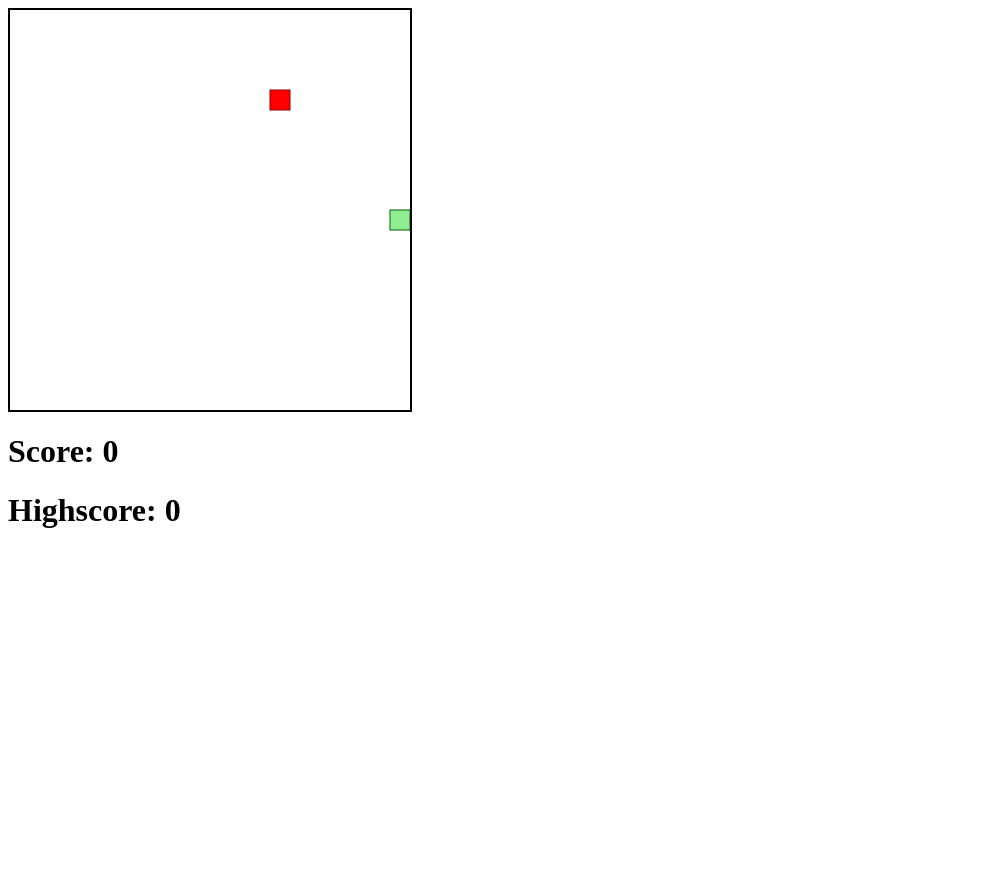
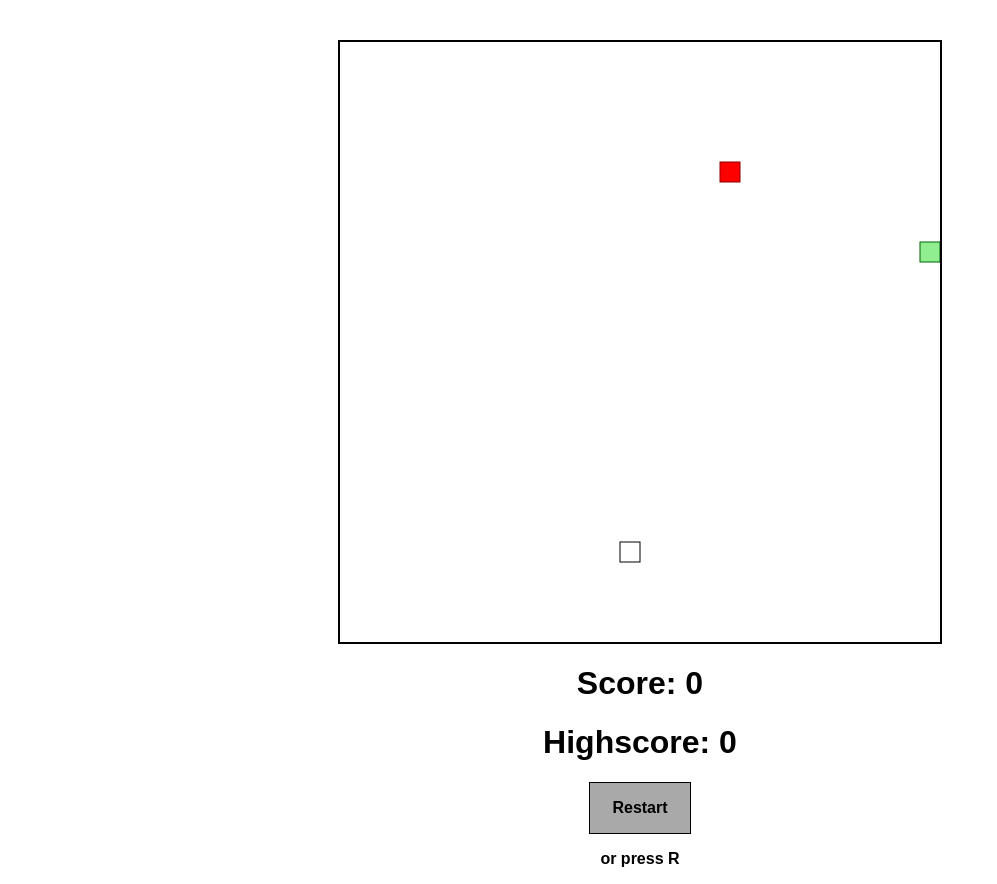
Before and after one commit to krisz3001/KPP, a plain HTML site: page index.html in a window 1280 px wide. Shown: the whole page, without its empty margins (0-997 px from the left). Before the commit the page ends 800 px from the top, so only its background shows below. Drawn offline with Linux system fonts and the light colour scheme.

Commit message:
Add files via upload

```diff
--- a/index.html
+++ b/index.html
@@ -1,114 +1,194 @@
 <html>
     <head>
         <title>Kígyók kígyóznak</title>
+		<style>
+			#jatek{
+				margin: auto;
+				text-align: center;
+				margin-top: 5vh;
+			}
+			canvas{
+				border: 2px black solid;
+			}
+			h1, p{
+				font-family: Arial;
+			}
+			#restart{
+				border: 1px solid black;
+				width: 100px;
+				margin: auto;
+				font-family: Arial;
+				font-weight: bold;
+				background-color: darkgray;
+			}
+			#restart:hover{
+				border: 1px solid black;
+				width: 100px;
+				margin: auto;
+				font-family: Arial;
+				font-weight: bold;
+				background-color: white;
+				cursor: pointer;
+			}
+			p{
+				font-weight: bold;
+			}
+	</style>
     </head>
-    <canvas id="board" width="400" height="400" style="border: 2px black solid;"></canvas>
-    <h1 id="score">Score: 0</h1>
-    <h1 id="hs">Highscore: 0</h1>
+	<body>
+		<div id="jatek">
+			<canvas id="board" width="600" height="600"></canvas>
+			<h1 id="score">Score: 0</h1>
+			<h1 id="hs">Highscore: 0</h1>
+			<div id="restart" onclick="return window.location.reload(true)">
+				<p>Restart</p>
+			</div>
+			<p>or press R</p>
+		</div>
+	</body>
     <script>
-        const board = document.getElementById("board");
-        const board_ctx = board.getContext("2d");
+        const board = document.getElementById("board")
+        const board_ctx = board.getContext("2d")
 
         let snake = [
             {x: 200, y: 200},
             {x: 180, y: 200}
-        ];
+        ]
 
-        let dx = 20;
-        let dy = 0;
-        let turning = false;
-        let score = 0;
-        let hs = 0;
-        if(localStorage.getItem('hs') != null) hs = localStorage.getItem('hs');
-        document.getElementById('hs').innerHTML = "Highscore: " + hs;
-        let food_x;
-        let food_y;
-        main();
-        food();
+        let dx = 20
+        let dy = 0
+        let turning = false
+        let score = 0
+        let hs = 0
+        if(localStorage.getItem('hs') != null) hs = localStorage.getItem('hs')
+        document.getElementById('hs').innerHTML = "Highscore: " + hs
+        let food_x
+        let food_y
+		let obstacle_x
+		let obstacle_y
+		let obstacles = []
+        main()
+        food()
+		obstacle()
         function drawPart(part){
-            board_ctx.fillStyle = 'lightgreen';
-            board_ctx.strokeStyle = 'darkgreen';
-            board_ctx.fillRect(part.x, part.y, 20, 20);
-            board_ctx.strokeRect(part.x, part.y, 20, 20);
+            board_ctx.fillStyle = 'lightgreen'
+            board_ctx.strokeStyle = 'darkgreen'
+            board_ctx.fillRect(part.x, part.y, 20, 20)
+            board_ctx.strokeRect(part.x, part.y, 20, 20)
         }
         function draw(){
-            snake.forEach(drawPart);
+            snake.forEach(drawPart)
         }
         function clear(){
-            board_ctx.fillStyle = "white";
-            board_ctx.strokeStyle = "white";
-            board_ctx.fillRect(0, 0, board.width, board.height);
+            board_ctx.fillStyle = "white"
+            board_ctx.strokeStyle = "white"
+            board_ctx.fillRect(0, 0, board.width, board.height)
         }
         function move(){
-            const head = {x: snake[0].x + dx, y: snake[0].y + dy};
-            snake.unshift(head);
-            const eaten = snake[0].x === food_x && snake[0].y === food_y;
+            const head = {x: snake[0].x + dx, y: snake[0].y + dy}
+            snake.unshift(head)
+            const eaten = snake[0].x === food_x && snake[0].y === food_y
             if(eaten){
-                food();
-                score+=1;
-                document.getElementById('score').innerHTML = "Score: " + score;
-                if(score>hs) hs = score;
-                localStorage.setItem('hs',score);
-                document.getElementById('hs').innerHTML = "Highscore: " + hs;
+                food()
+                score+=1
+				if(score%5==0) obstacle()
+                document.getElementById('score').innerHTML = "Score: " + score
+                if(score>hs){
+					hs = score
+					localStorage.setItem('hs',score)
+				}
+                document.getElementById('hs').innerHTML = "Highscore: " + hs
             }
-            else snake.pop();
+            else snake.pop()
         }
-        document.addEventListener("keydown", change_direction);
+        document.addEventListener("keydown", change_direction)
         function change_direction(event){
-            const keyPressed = event.keyCode;
-            if(turning) return;
-            turning = true;
+            const keyPressed = event.keyCode
+			if(keyPressed == 82) window.location.reload(true)
+            if(turning) return
+            turning = true
             if(keyPressed == 37 && dx != 20 || keyPressed == 65 && dx != 20){
-                dx = -20;
-                dy = 0;
+                dx = -20
+                dy = 0
             }
             if(keyPressed == 38 && dy != 20 || keyPressed == 87 && dy != 20){
-                dx = 0;
-                dy = -20;
+                dx = 0
+                dy = -20
             }
             if(keyPressed == 39 && dx != -20 || keyPressed == 68 && dx != -20){
-                dx = 20;
-                dy = 0;
+                dx = 20
+                dy = 0
             }
             if(keyPressed == 40 && dy != -20 || keyPressed == 83 && dy != -20){
-                dx = 0;
-                dy = 20;
+                dx = 0
+                dy = 20
             }
         }
         function end(){
             for(let i = 4; i < snake.length; i++){
-                if(snake[i].x == snake[0].x && snake[i].y == snake [0].y) return true;
+                if(snake[i].x == snake[0].x && snake[i].y == snake [0].y) return true
             }
-            return snake[0].x < 0 || snake[0].x > board.width - 20 || snake[0].y < 0 || snake[0].y > board.height - 20;
+			const obstacle_hit = snake[0].x === obstacle_x && snake[0].y === obstacle_y
+            return snake[0].x < 0 || snake[0].x > board.width - 20 || snake[0].y < 0 || snake[0].y > board.height - 20 || obstacle_hit
         }
         function random_food(min,max){
-            return Math.round((Math.random()*(max-min)+min)/20)*20;
+            return Math.round((Math.random()*(max-min)+min)/20)*20
         }
         function food(){
-            food_x = random_food(0, board.width - 20);
-            food_y = random_food(0, board.height - 20);
+            food_x = random_food(0, board.width - 20)
+            food_y = random_food(0, board.height - 20)
             snake.forEach(function snake_eaten(part){
-                const has_eaten = part.x == food_x && part.y == food_y;
-                if(has_eaten) food();
-            });
+                const has_eaten = part.x == food_x && part.y == food_y
+				let obstacle_place = false
+				for(let i = 0; i < obstacles.length; i++){
+					let xy = obstacles[i].split(",")
+					if(xy[0] == food_x && xy[1] == food_y) return true
+				}
+                if(has_eaten || obstacle_place) food()
+            })
         }
         function drawFood(){
-            board_ctx.fillStyle = 'red';
-            board_ctx.strokeStyle = 'darkred';
-            board_ctx.fillRect(food_x, food_y, 20, 20);
-            board_ctx.strokeRect(food_x, food_y, 20, 20);
+            board_ctx.fillStyle = 'red'
+            board_ctx.strokeStyle = 'darkred'
+            board_ctx.fillRect(food_x, food_y, 20, 20)
+            board_ctx.strokeRect(food_x, food_y, 20, 20)
+        }
+		function obstacle(){
+            obstacle_x = random_food(0, board.width - 20)
+            obstacle_y = random_food(0, board.height - 20)
+            snake.forEach(function snake_eaten(part){
+                const has_eaten = part.x == obstacle_x && part.y == obstacle_y
+				let obstacle_place = false
+				let food_place = food_x == obstacle_x && food_y == obstacle_y
+				for(let i = 0; i < obstacles.length; i++){
+					let xy = obstacles[i].split(",")
+					if(xy[0] == obstacle_x && xy[1] == obstacle_y) return true
+				}
+                if(has_eaten || obstacle_place || food_place) obstacle()
+            })
+			obstacles.push(obstacle_x + ',' + obstacle_y)
+        }
+        function drawObstacle(){
+			for(let i = 0; i < obstacles.length; i++){
+				let xy = obstacles[i].split(",")
+				board_ctx.fillStyle = 'white'
+				board_ctx.strokeStyle = 'black'
+				board_ctx.fillRect(xy[0], xy[1], 20, 20)
+				board_ctx.strokeRect(xy[0], xy[1], 20, 20)
+			}
         }
         function main(){
-            if(end()) return;
-            turning = false;
+            if(end()) return
+            turning = false
             setTimeout(function onTick()
             {
-                clear();
-                move();
-                draw();
-                drawFood();
-                main();
-            },100);
+                clear()
+                move()
+                draw()
+                drawFood()
+				drawObstacle();
+                main()
+            },100)
         }
     </script>
 </html>
```
